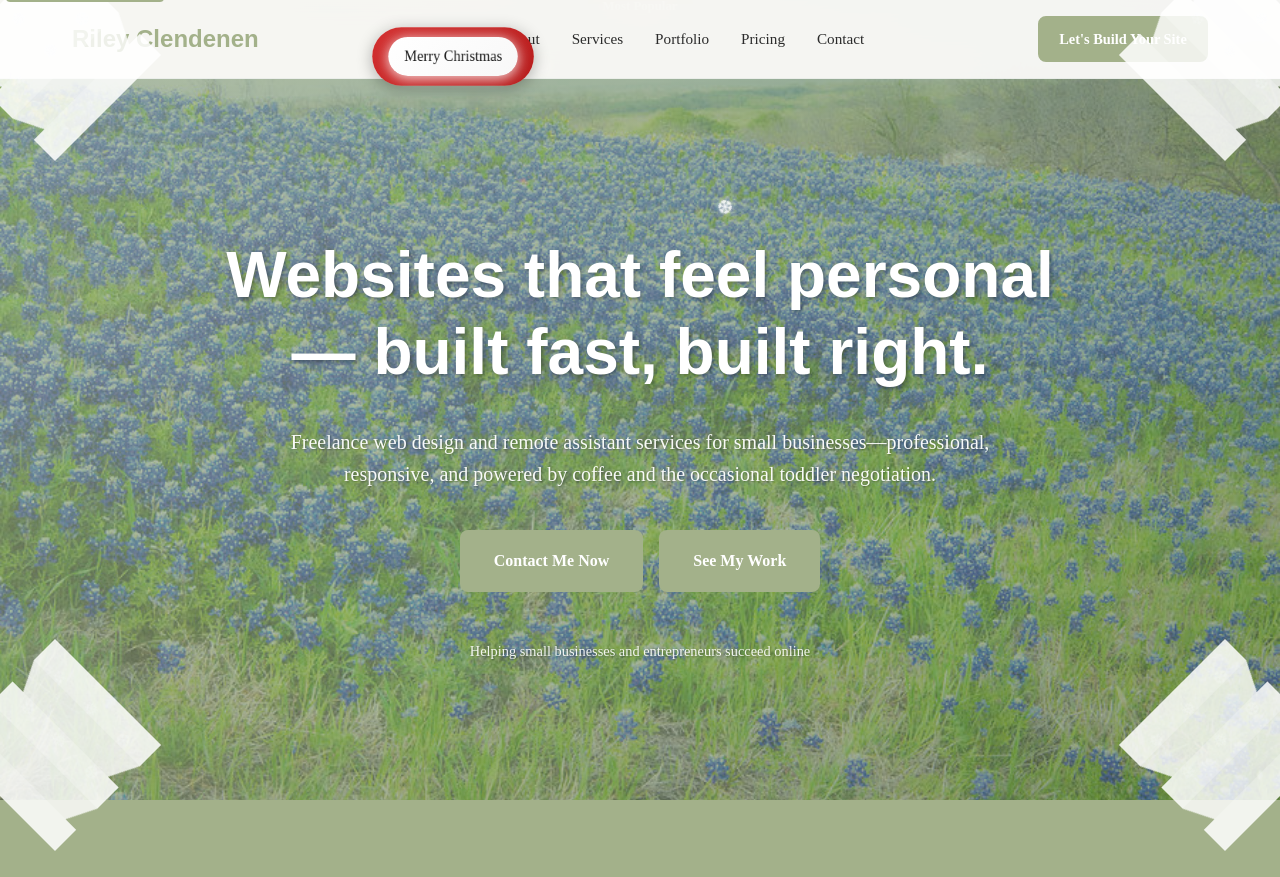
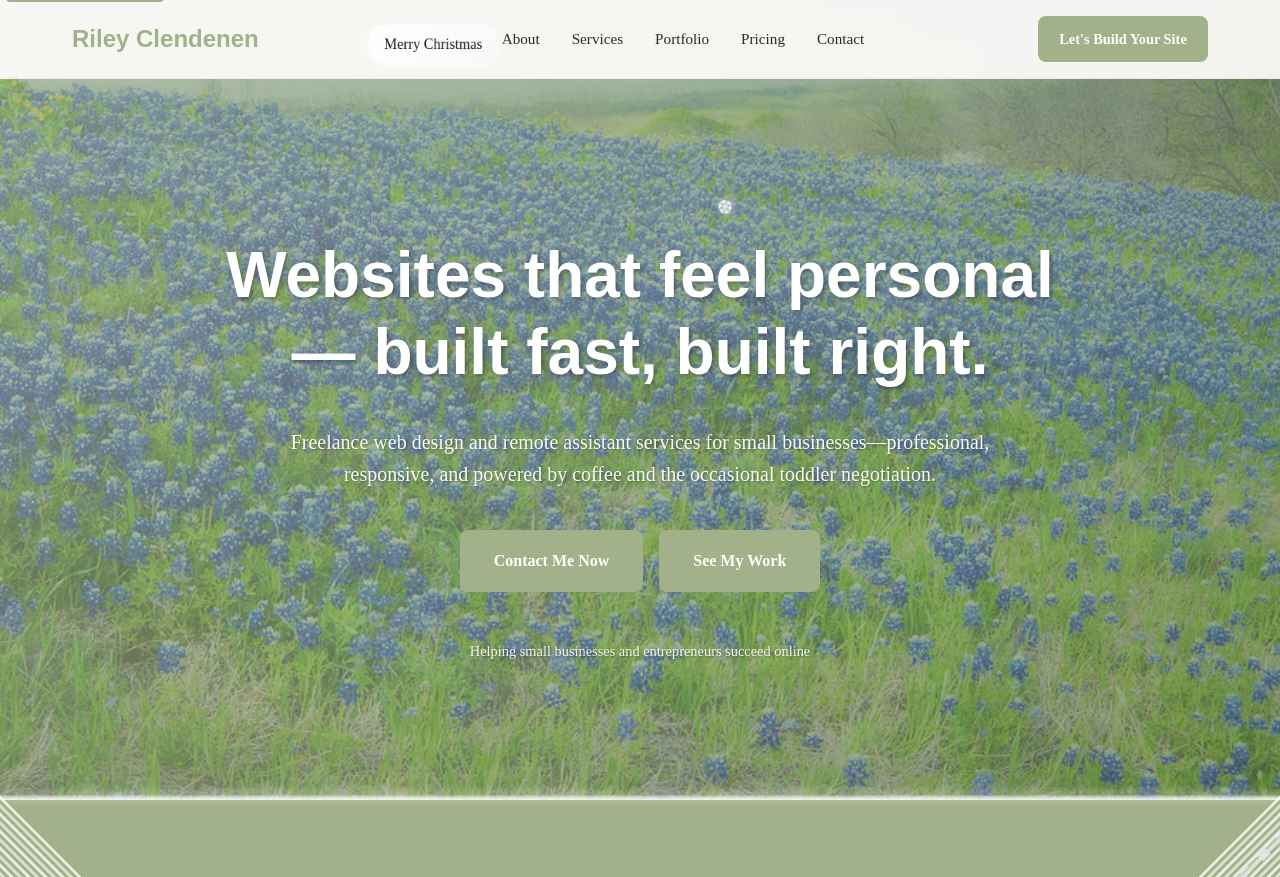
Before and after one commit to rclendenen/rileyclendenen.com1, a plain HTML site: page index.html in a window 1280 px wide. Shown: the top 877 px of the page. Drawn offline with Linux system fonts and the light colour scheme; a web font is replaced by a local one.

Commit message:
Fix Christmas theme: play once, white banner, diagonal ribbons, snow accumulation border, improved sound

```diff
--- a/christmas-theme.css
+++ b/christmas-theme.css
@@ -8,7 +8,7 @@
     z-index: 9998;
     pointer-events: none;
     display: block;
-    animation: santaSlide 20s infinite;
+    animation: santaSlide 20s forwards;
     animation-delay: 2s;
 }
 
@@ -17,10 +17,10 @@
     display: flex;
     align-items: center;
     gap: 10px;
-    background: linear-gradient(135deg, #d32f2f 0%, #b71c1c 100%);
-    padding: 12px 20px;
-    border-radius: 50px;
-    box-shadow: 0 4px 20px rgba(0, 0, 0, 0.3);
+    background: transparent;
+    padding: 0;
+    border-radius: 0;
+    box-shadow: none;
     transform: scale(0.8);
 }
 
@@ -178,54 +178,90 @@
     }
 }
 
-/* Christmas Ribbon Decorations - White with Snowflakes */
+/* Christmas Ribbon Decorations - Diagonal Ribbons Across Corners */
 .christmas-ribbon {
     position: fixed;
     z-index: 9999;
     pointer-events: none;
-    opacity: 0.9;
+    opacity: 0.85;
+    overflow: hidden;
 }
 
 .christmas-ribbon-top-left {
-    top: -20px;
-    left: -20px;
-    width: 150px;
-    height: 150px;
+    top: 0;
+    left: 0;
+    width: 200%;
+    height: 60px;
     transform: rotate(-45deg);
-    transform-origin: center;
+    transform-origin: top left;
+    margin-top: -30px;
+    margin-left: -50px;
 }
 
 .christmas-ribbon-top-right {
-    top: -20px;
-    right: -20px;
-    width: 150px;
-    height: 150px;
+    top: 0;
+    right: 0;
+    width: 200%;
+    height: 60px;
     transform: rotate(45deg);
-    transform-origin: center;
+    transform-origin: top right;
+    margin-top: -30px;
+    margin-right: -50px;
 }
 
 .christmas-ribbon-bottom-left {
-    bottom: -20px;
-    left: -20px;
-    width: 150px;
-    height: 150px;
+    bottom: 0;
+    left: 0;
+    width: 200%;
+    height: 60px;
     transform: rotate(45deg);
-    transform-origin: center;
+    transform-origin: bottom left;
+    margin-bottom: -30px;
+    margin-left: -50px;
 }
 
 .christmas-ribbon-bottom-right {
-    bottom: -20px;
-    right: -20px;
-    width: 150px;
-    height: 150px;
+    bottom: 0;
+    right: 0;
+    width: 200%;
+    height: 60px;
     transform: rotate(-45deg);
-    transform-origin: center;
+    transform-origin: bottom right;
+    margin-bottom: -30px;
+    margin-right: -50px;
 }
 
 /* Ribbon SVG Design */
 .christmas-ribbon svg {
     width: 100%;
     height: 100%;
+}
+
+/* Snow Accumulation Border at Bottom */
+.christmas-snow-border {
+    position: fixed;
+    bottom: 0;
+    left: 0;
+    width: 100%;
+    height: 0;
+    background: linear-gradient(to top,
+        rgba(255, 255, 255, 0.9) 0%,
+        rgba(255, 255, 255, 0.7) 50%,
+        rgba(255, 255, 255, 0.3) 100%
+    );
+    z-index: 2;
+    pointer-events: none;
+    animation: snowAccumulate 30s linear forwards;
+    box-shadow: 0 -2px 10px rgba(255, 255, 255, 0.5);
+}
+
+@keyframes snowAccumulate {
+    0% {
+        height: 0;
+    }
+    100% {
+        height: 20px;
+    }
 }
 
 /* Responsive Adjustments */
@@ -245,8 +281,17 @@
     }
 
     .christmas-ribbon {
-        width: 100px;
-        height: 100px;
+        height: 40px;
+    }
+
+    .christmas-ribbon-top-left,
+    .christmas-ribbon-top-right,
+    .christmas-ribbon-bottom-left,
+    .christmas-ribbon-bottom-right {
+        margin-top: -20px;
+        margin-bottom: -20px;
+        margin-left: -30px;
+        margin-right: -30px;
     }
 
     @keyframes santaSlide {
@@ -300,8 +345,17 @@
     }
 
     .christmas-ribbon {
-        width: 80px;
-        height: 80px;
+        height: 30px;
+    }
+
+    .christmas-ribbon-top-left,
+    .christmas-ribbon-top-right,
+    .christmas-ribbon-bottom-left,
+    .christmas-ribbon-bottom-right {
+        margin-top: -15px;
+        margin-bottom: -15px;
+        margin-left: -20px;
+        margin-right: -20px;
     }
 }
 
--- a/christmas-theme.js
+++ b/christmas-theme.js
@@ -42,6 +42,7 @@
         createSantaAnimation();
         createSnowfall();
         createRibbons();
+        createSnowBorder();
     }
 
     // Santa Animation
@@ -68,9 +69,25 @@
         santaContainer.appendChild(santa);
         document.body.appendChild(santaContainer);
 
+        // Set up jingle bell sound to play when Santa appears
+        // Wait for user interaction first
+        let userInteracted = false;
+        const enableSound = () => {
+            userInteracted = true;
+            document.removeEventListener('click', enableSound);
+            document.removeEventListener('scroll', enableSound);
+            document.removeEventListener('touchstart', enableSound);
+        };
+
+        document.addEventListener('click', enableSound);
+        document.addEventListener('scroll', enableSound);
+        document.addEventListener('touchstart', enableSound);
+
         // Play jingle bell sound when Santa appears (after animation delay)
         setTimeout(() => {
-            playJingleBell();
+            if (userInteracted) {
+                playJingleBell();
+            }
         }, 2000); // Match animation delay
 
         console.log('Santa animation created');
@@ -95,7 +112,7 @@
 
                 // Bell-like envelope
                 gainNode.gain.setValueAtTime(0, now);
-                gainNode.gain.linearRampToValueAtTime(0.15, now + 0.02);
+                gainNode.gain.linearRampToValueAtTime(0.2, now + 0.02);
                 gainNode.gain.exponentialRampToValueAtTime(0.01, now + 0.6);
 
                 oscillator.connect(gainNode);
@@ -118,7 +135,7 @@
                     oscillator.frequency.setValueAtTime(freq, now2);
 
                     gainNode.gain.setValueAtTime(0, now2);
-                    gainNode.gain.linearRampToValueAtTime(0.12, now2 + 0.02);
+                    gainNode.gain.linearRampToValueAtTime(0.15, now2 + 0.02);
                     gainNode.gain.exponentialRampToValueAtTime(0.01, now2 + 0.5);
 
                     oscillator.connect(gainNode);
@@ -129,7 +146,6 @@
                 });
             }, 150);
         } catch (error) {
-            // Silently fail if audio context is not available (user interaction required)
             console.log('Jingle bell sound:', error.message || 'Audio context unavailable');
         }
     }
@@ -188,7 +204,7 @@
         }, 500);
     }
 
-    // Christmas Ribbon Decorations - White with Snowflakes
+    // Christmas Ribbon Decorations - Diagonal Ribbons Across Corners
     function createRibbons() {
         if (!document.body) return;
 
@@ -203,62 +219,51 @@
             const ribbon = document.createElement('div');
             ribbon.className = `christmas-ribbon ${corner.class}`;
 
-            // Create SVG ribbon design - White with snowflakes
+            // Create SVG ribbon design - Diagonal white ribbon with snowflakes
             const svg = document.createElementNS('http://www.w3.org/2000/svg', 'svg');
-            svg.setAttribute('viewBox', '0 0 100 100');
+            svg.setAttribute('viewBox', '0 0 200 60');
             svg.setAttribute('preserveAspectRatio', 'none');
 
-            // White ribbon base
-            const path1 = document.createElementNS('http://www.w3.org/2000/svg', 'path');
-            path1.setAttribute('d', 'M0,0 L100,0 L100,20 L0,20 Z');
-            path1.setAttribute('fill', '#FFFFFF');
-            path1.setAttribute('opacity', '0.95');
+            // White ribbon base - diagonal stripe pattern
+            for (let i = 0; i < 10; i++) {
+                const path = document.createElementNS('http://www.w3.org/2000/svg', 'path');
+                const y = i * 6;
+                path.setAttribute('d', `M0,${y} L200,${y} L200,${y + 3} L0,${y + 3} Z`);
+                path.setAttribute('fill', '#FFFFFF');
+                path.setAttribute('opacity', i % 2 === 0 ? '0.9' : '0.7');
+                svg.appendChild(path);
+            }
 
-            const path2 = document.createElementNS('http://www.w3.org/2000/svg', 'path');
-            path2.setAttribute('d', 'M0,20 L100,20 L90,40 L10,40 Z');
-            path2.setAttribute('fill', '#FFFFFF');
-            path2.setAttribute('opacity', '0.9');
-
-            const path3 = document.createElementNS('http://www.w3.org/2000/svg', 'path');
-            path3.setAttribute('d', 'M0,40 L100,40 L100,60 L0,60 Z');
-            path3.setAttribute('fill', '#FFFFFF');
-            path3.setAttribute('opacity', '0.95');
-
-            const path4 = document.createElementNS('http://www.w3.org/2000/svg', 'path');
-            path4.setAttribute('d', 'M0,60 L100,60 L90,80 L10,80 Z');
-            path4.setAttribute('fill', '#FFFFFF');
-            path4.setAttribute('opacity', '0.9');
-
-            const path5 = document.createElementNS('http://www.w3.org/2000/svg', 'path');
-            path5.setAttribute('d', 'M0,80 L100,80 L100,100 L0,100 Z');
-            path5.setAttribute('fill', '#FFFFFF');
-            path5.setAttribute('opacity', '0.95');
-
-            // Add snowflakes on the ribbon
+            // Add snowflakes along the ribbon
             const snowflakes = ['❄', '❅', '❆'];
-            for (let i = 0; i < 6; i++) {
+            for (let i = 0; i < 8; i++) {
                 const text = document.createElementNS('http://www.w3.org/2000/svg', 'text');
-                const x = 15 + (i % 3) * 30;
-                const y = 20 + Math.floor(i / 3) * 30;
+                const x = 20 + i * 25;
+                const y = 35;
                 text.setAttribute('x', x);
                 text.setAttribute('y', y);
-                text.setAttribute('font-size', '12');
+                text.setAttribute('font-size', '14');
                 text.setAttribute('fill', '#E8F4F8');
-                text.setAttribute('opacity', '0.8');
+                text.setAttribute('opacity', '0.9');
+                text.setAttribute('text-anchor', 'middle');
                 text.textContent = snowflakes[i % snowflakes.length];
                 svg.appendChild(text);
             }
-
-            svg.appendChild(path1);
-            svg.appendChild(path2);
-            svg.appendChild(path3);
-            svg.appendChild(path4);
-            svg.appendChild(path5);
 
             ribbon.appendChild(svg);
             document.body.appendChild(ribbon);
         });
         console.log('Ribbons created');
+    }
+
+    // Snow Accumulation Border
+    function createSnowBorder() {
+        if (!document.body) return;
+
+        const snowBorder = document.createElement('div');
+        snowBorder.className = 'christmas-snow-border';
+        document.body.appendChild(snowBorder);
+        console.log('Snow border created');
     }
 
     // Cleanup function (for manual removal if needed)
```
